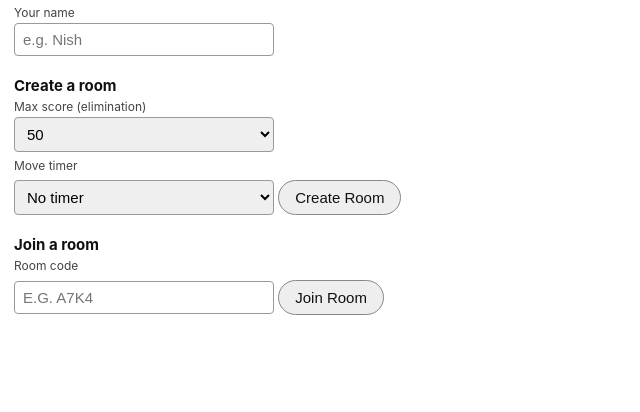
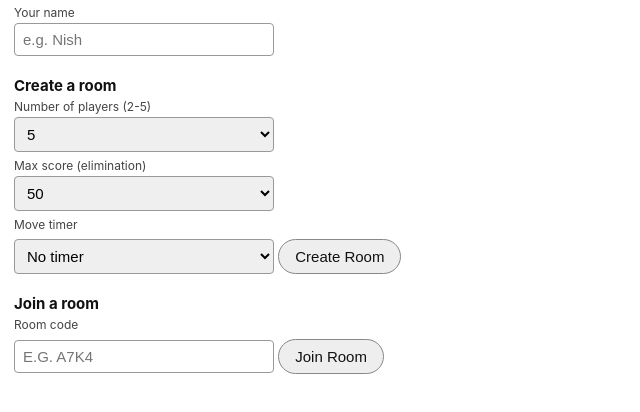
Before and after one commit to badalgupta26/Low-Stack, a website: page public/index.html in a window 1280 px wide. Shown: the part 44-456 px from the top of the page, without its empty margins (0-640 px from the left). Drawn offline with nearby package versions, Linux system fonts and the light colour scheme; no server answers.

Commit message:
Update index.html

```diff
--- a/public/index.html
+++ b/public/index.html
@@ -20,6 +20,13 @@
 
     <div class="block">
       <h2>Create a room</h2>
+      <label>Number of players (2-5)</label>
+      <select id="select-playerlimit">
+        <option value="2">2</option>
+        <option value="3">3</option>
+        <option value="4">4</option>
+        <option value="5" selected>5</option>
+      </select>
       <label>Max score (elimination)</label>
       <select id="select-maxscore">
         <option value="25">25</option>
@@ -48,7 +55,8 @@
   <!-- LOBBY SCREEN -->
   <section id="screen-lobby" class="screen hidden">
     <h1>Room <span id="lobby-code"></span></h1>
-    <p>Share this code with friends (2-5 players).</p>
+    <p>Share this code with friends (<span id="lobby-limit"></span> players).</p>
+    <a id="btn-whatsapp" href="#" target="_blank" rel="noopener">Share on WhatsApp</a>
     <table class="ptable">
       <thead><tr><th>Player</th><th>Status</th></tr></thead>
       <tbody id="lobby-players"></tbody>
```
